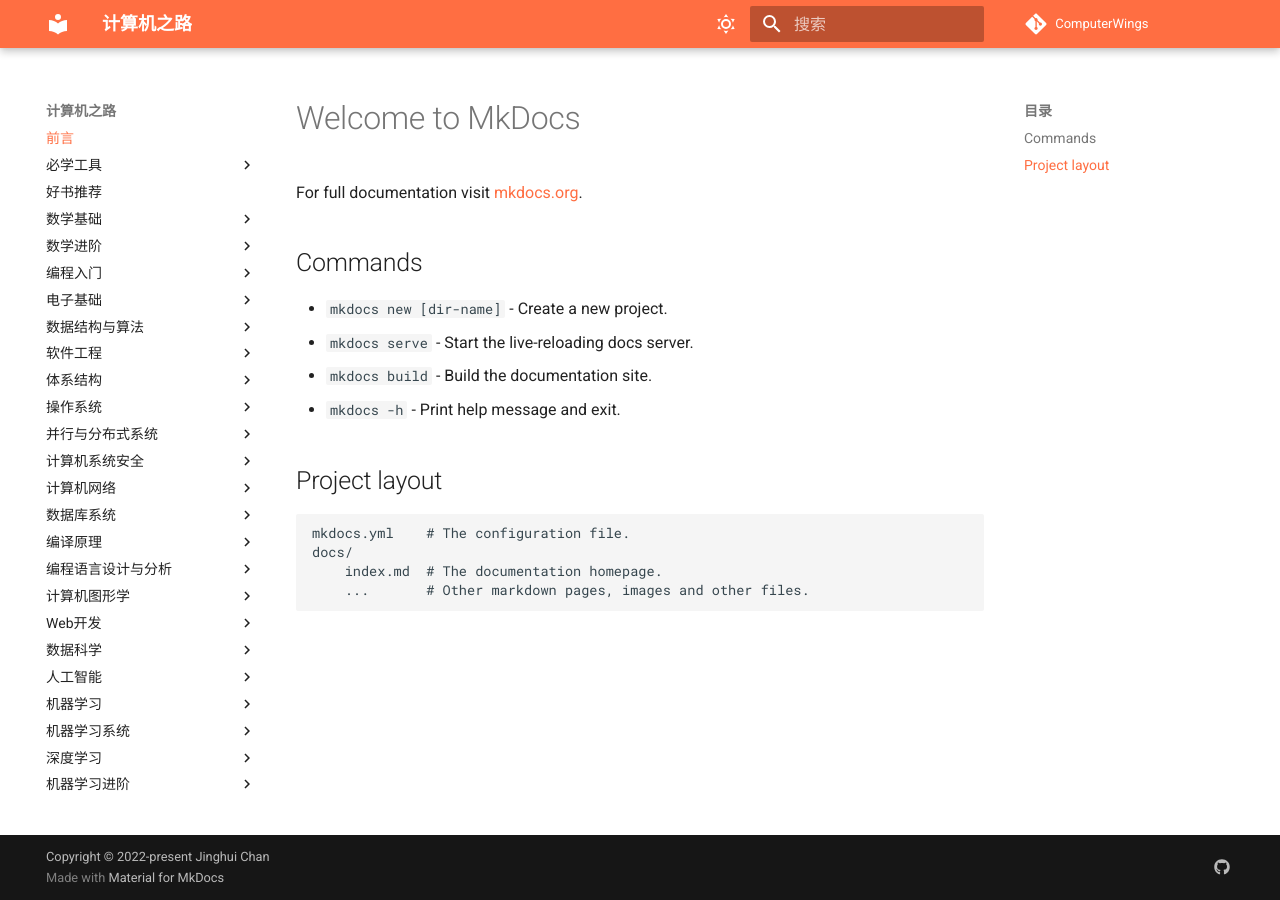
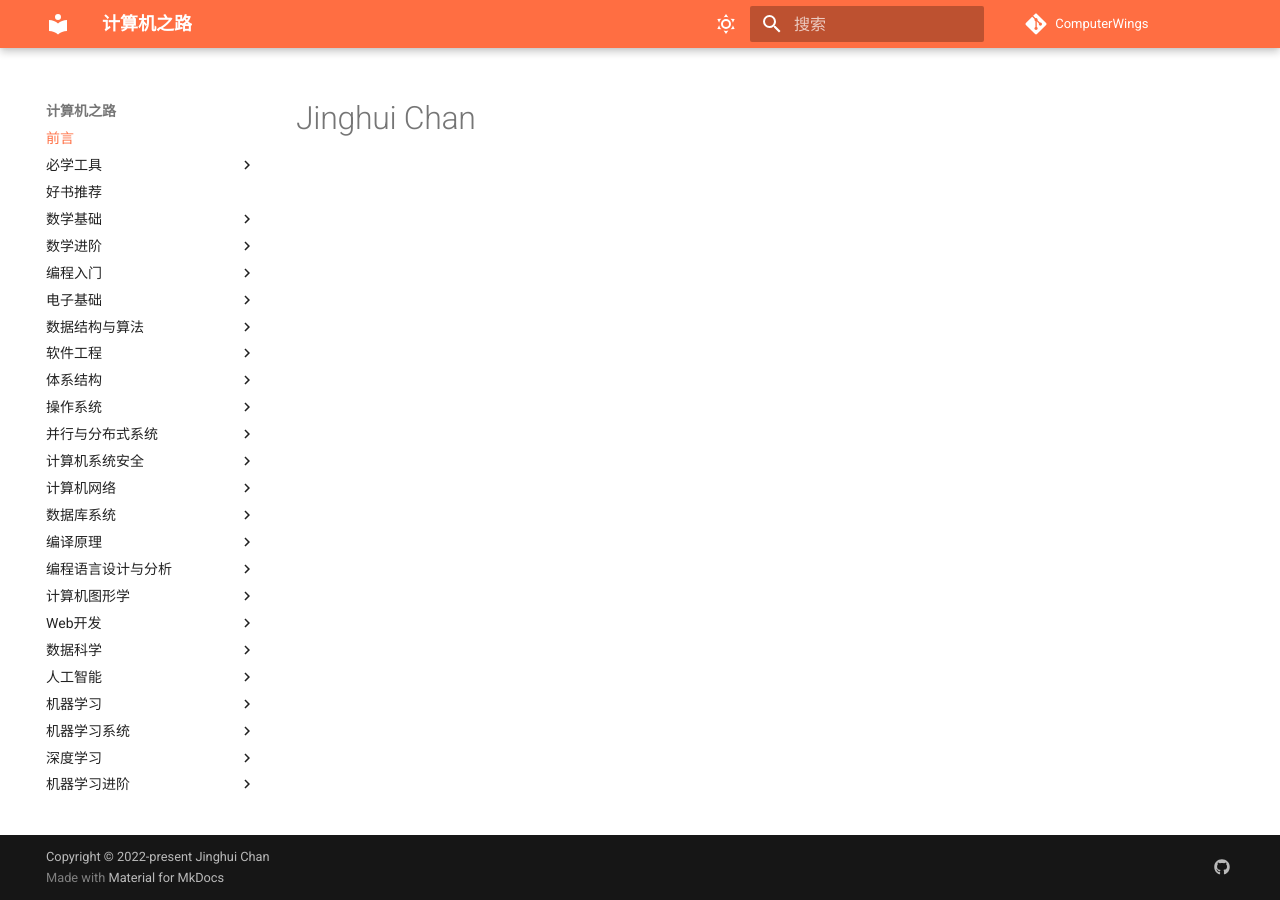
Before and after one commit to JinghuiChan/ComputerWings, an MkDocs documentation site: the page built from docs/index.md, in a window 1280 px wide. Built offline with MkDocs 1.6.1 and Material for MkDocs 9.7.7, drawn with Linux system fonts in a browser that asks for light colours; comment, search, counter and statistics services are not loaded.

Commit message:
Update index.md

```diff
--- a/docs/index.md
+++ b/docs/index.md
@@ -1,17 +1 @@
-# Welcome to MkDocs
-
-For full documentation visit [mkdocs.org](https://www.mkdocs.org).
-
-## Commands
-
-* `mkdocs new [dir-name]` - Create a new project.
-* `mkdocs serve` - Start the live-reloading docs server.
-* `mkdocs build` - Build the documentation site.
-* `mkdocs -h` - Print help message and exit.
-
-## Project layout
-
-    mkdocs.yml    # The configuration file.
-    docs/
-        index.md  # The documentation homepage.
-        ...       # Other markdown pages, images and other files.
+# Jinghui Chan
```
